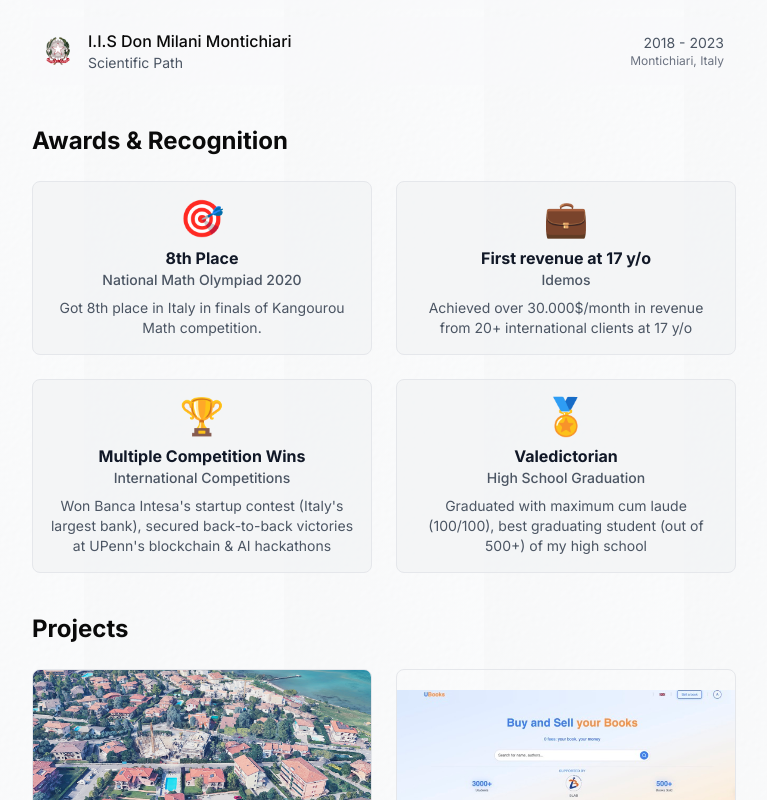
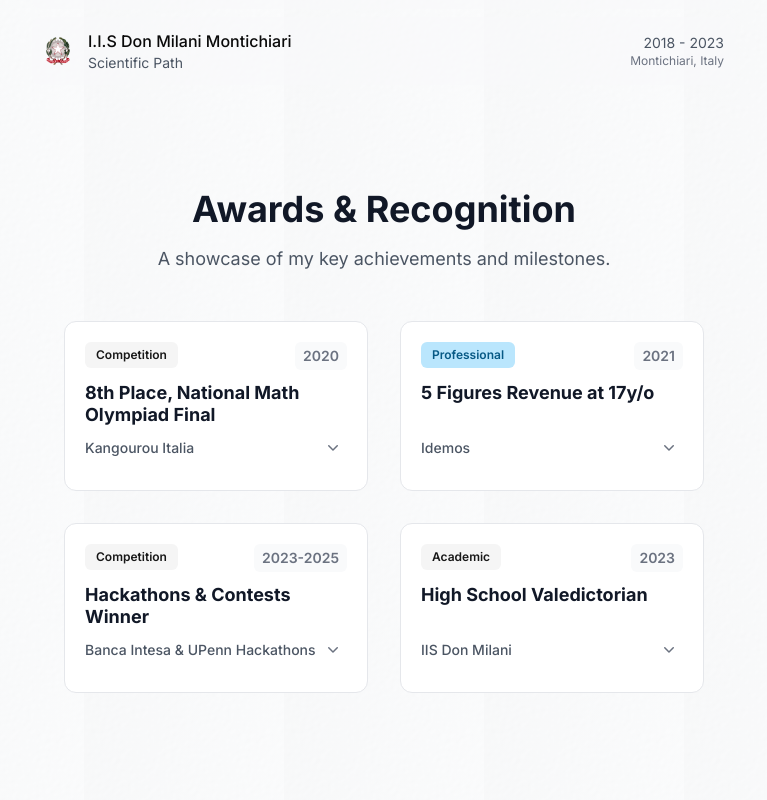
Before and after one commit to WaverAndrew/portfolio-website, a Next.js app: page / in a window 1280 px wide. Shown: the part 1420-2220 px from the top of the page, without its empty margins (256-1023 px from the left). Built offline with nearby package versions, Linux system fonts and the light colour scheme.

Commit message:
Refactor Awards component to enhance structure and styling; introduce Badge component for category labels

```diff
--- a/src/components/Awards/index.tsx
+++ b/src/components/Awards/index.tsx
@@ -1,69 +1,193 @@
-import React from "react";
+import React, { useState } from "react";
+import { Badge } from "../ui/badge";
 
-// Define the award type
 interface Award {
-  icon: string;
   title: string;
-  event: string;
+  organization: string;
+  year: string;
+  category: string;
   tagline: string;
 }
 
-export const Awards: React.FC = () => {
-  const awards: Award[] = [
+const awardsData: Award[] = [
   {
-      icon: "🎯",
-      title: "8th Place",
-      event: "National Math Olympiad 2020",
+    title: "8th Place, National Math Olympiad Final",
+    organization: "Kangourou Italia",
+    year: "2020",
+    category: "competition",
     tagline:
-        "Got 8th place in Italy in finals of Kangourou Math competition.",
+      "Secured 8th place in the Italian finals of Kangourou Math competition.",
   },
   {
-      icon: "💼",
-      title: "First revenue at 17 y/o",
-      event: "Idemos",
+    title: "5 Figures Revenue at 17y/o",
+    organization: "Idemos",
+    year: "2021",
+    category: "professional",
     tagline:
-        "Achieved over 30.000$/month in revenue from 20+ international clients at 17 y/o",
+      "Topped $30,000/month in revenue from 20+ international clients at the age of 17.",
   },
   {
-      icon: "🏆",
-      title: "Multiple Competition Wins",
-      event: "International Competitions",
+    title: "Hackathons & Contests Winner",
+    organization: "Banca Intesa & UPenn Hackathons",
+    year: "2023-2025",
+    category: "competition",
     tagline:
-        "Won Banca Intesa's startup contest (Italy's largest bank), secured back-to-back victories at UPenn's blockchain & AI hackathons",
+      "Winner of Banca Intesa's startup contest (Italy's largest bank) and achieved two consecutive victories at UPenn's Blockchain & AI hackathons (2024 & 2025).",
   },
   {
-      icon: "🏅",
-      title: "Valedictorian",
-      event: "High School Graduation",
+    title: "High School Valedictorian",
+    organization: "IIS Don Milani", // You might want to specify the actual high school name
+    year: "2023",
+    category: "academic",
     tagline:
-        "Graduated with maximum cum laude (100/100), best graduating student (out of 500+) of my high school",
+      "Graduated Valedictorian with maximum cum laude (100/100 with honors), ranking as the top student among over 500 graduates.",
   },
 ];
 
+const getCategoryStyle = (category: string) => {
+  const styles: { [key: string]: string } = {
+    professional:
+      "bg-sky-200 text-sky-800 border-sky-300 dark:bg-sky-700 dark:text-sky-100 dark:border-sky-600",
+    design:
+      "bg-pink-200 text-pink-800 border-pink-300 dark:bg-pink-700 dark:text-pink-100 dark:border-pink-600",
+    community:
+      "bg-green-200 text-green-800 border-green-300 dark:bg-green-700 dark:text-green-100 dark:border-green-600",
+    academic:
+      "bg-green-200 text-green-800 border-green-300 dark:bg-green-700 dark:text-green-100 dark:border-green-600",
+    competition:
+      "bg-purple-200 text-purple-800 border-purple-300 dark:bg-purple-700 dark:text-purple-100 dark:border-purple-600",
+  };
   return (
-    <section className="space-y-6">
-      <h2 className="text-2xl font-bold">Awards & Recognition</h2>
-      <div className="grid grid-cols-2 gap-4 md:gap-6">
-        {awards.map((award, i) => (
+    styles[category] ||
+    "bg-gray-200 text-gray-700 border-gray-300 dark:bg-gray-600 dark:text-gray-200 dark:border-gray-500"
+  );
+};
+
+const getCategoryLabel = (category: string) => {
+  const labels: { [key: string]: string } = {
+    professional: "Professional",
+    design: "Design",
+    community: "Community",
+    academic: "Academic",
+    competition: "Competition",
+  };
+  return labels[category] || "Other";
+};
+
+const ChevronDownIcon = (props: React.SVGProps<SVGSVGElement>) => (
+  <svg
+    xmlns="http://www.w3.org/2000/svg"
+    viewBox="0 0 20 20"
+    fill="currentColor"
+    {...props}
+  >
+    <path
+      fillRule="evenodd"
+      d="M5.23 7.21a.75.75 0 011.06.02L10 10.94l3.71-3.71a.75.75 0 111.06 1.06l-4.25 4.25a.75.75 0 01-1.06 0L5.23 8.29a.75.75 0 01.02-1.06z"
+      clipRule="evenodd"
+    />
+  </svg>
+);
+
+const ChevronUpIcon = (props: React.SVGProps<SVGSVGElement>) => (
+  <svg
+    xmlns="http://www.w3.org/2000/svg"
+    viewBox="0 0 20 20"
+    fill="currentColor"
+    {...props}
+  >
+    <path
+      fillRule="evenodd"
+      d="M14.77 12.79a.75.75 0 01-1.06-.02L10 9.06l-3.71 3.71a.75.75 0 11-1.06-1.06l4.25-4.25a.75.75 0 011.06 0l4.25 4.25a.75.75 0 01-.02 1.06z"
+      clipRule="evenodd"
+    />
+  </svg>
+);
+
+export const Awards: React.FC = () => {
+  const [openAccordions, setOpenAccordions] = useState<Record<number, boolean>>(
+    {}
+  );
+
+  const toggleAccordion = (index: number) => {
+    setOpenAccordions((prev) => ({ ...prev, [index]: !prev[index] }));
+  };
+
+  return (
+    <section className="py-12 md:py-16">
+      <div className="max-w-6xl mx-auto px-4 sm:px-6 lg:px-8">
+        <div className="mb-12 text-center">
+          <h2 className="text-3xl sm:text-4xl font-bold text-gray-900 dark:text-white mb-4">
+            Awards & Recognition
+          </h2>
+          <p className="text-lg text-gray-600 dark:text-gray-300 max-w-2xl mx-auto">
+            A showcase of my key achievements and milestones.
+          </p>
+        </div>
+
+        <div className="grid grid-cols-1 md:grid-cols-2 gap-6 lg:gap-8 items-start">
+          {awardsData.map((award, index) => (
             <div
-            key={i}
-            className="flex flex-col items-center text-center p-4 bg-gray-100/80 dark:bg-gray-800/40 rounded-lg transition-all hover:bg-gray-200/80 dark:hover:bg-gray-700/50 border border-gray-200 dark:border-gray-700/50"
+              key={index}
+              className="relative bg-white dark:bg-gray-800 border border-gray-200 dark:border-gray-700 rounded-xl p-5 hover:shadow-xl hover:border-gray-300 dark:hover:border-gray-600 transition-all duration-300 hover:-translate-y-1 cursor-pointer"
+              onClick={() => toggleAccordion(index)}
             >
-            <div className="text-4xl mb-2">{award.icon}</div>
-            <div>
-              <h3 className="font-bold text-sm md:text-base text-gray-900 dark:text-white">
+              <div className="flex items-start justify-between mb-3">
+                <Badge
+                  variant="secondary"
+                  className={`${getCategoryStyle(
+                    award.category
+                  )} text-xs font-medium px-2.5 py-1`}
+                >
+                  {getCategoryLabel(award.category)}
+                </Badge>
+                <span className="text-sm font-semibold text-gray-500 dark:text-gray-400 bg-gray-50 dark:bg-gray-700/50 px-2 py-1 rounded-md">
+                  {award.year}
+                </span>
+              </div>
+
+              <h3 className="font-bold text-gray-900 dark:text-white text-lg mb-1 leading-tight min-h-12">
                 {award.title}
               </h3>
-              <p className="text-xs md:text-sm text-gray-600 dark:text-gray-400 font-medium">
-                {award.event}
+
+              <div className="flex justify-between items-center mb-2">
+                <p className="text-sm text-gray-600 dark:text-gray-300 font-medium">
+                  {award.organization}
                 </p>
-              <p className="mt-2 text-xs md:text-sm text-gray-600 dark:text-gray-400">
+                <button
+                  onClick={(e) => {
+                    e.stopPropagation();
+                    toggleAccordion(index);
+                  }}
+                  className="p-1 rounded-full hover:bg-gray-100 dark:hover:bg-gray-700 text-gray-500 dark:text-gray-400 focus:outline-none focus:ring-2 focus:ring-blue-500"
+                  aria-label={openAccordions[index] ? "Collapse" : "Expand"}
+                >
+                  {openAccordions[index] ? (
+                    <ChevronUpIcon className="h-5 w-5" />
+                  ) : (
+                    <ChevronDownIcon className="h-5 w-5" />
+                  )}
+                </button>
+              </div>
+
+              <div
+                style={{
+                  maxHeight: openAccordions[index] ? "500px" : "0px",
+                  transition:
+                    "max-height 0.3s ease-in-out, padding-top 0.3s ease-in-out, opacity 0.3s ease-in-out",
+                  overflow: "hidden",
+                  paddingTop: openAccordions[index] ? "0.25rem" : "0rem",
+                  opacity: openAccordions[index] ? 1 : 0,
+                }}
+              >
+                <p className="text-sm text-gray-500 dark:text-gray-400">
                   {award.tagline}
                 </p>
               </div>
             </div>
           ))}
         </div>
+      </div>
     </section>
   );
 };
--- /dev/null
+++ b/src/components/ui/badge.tsx
@@ -0,0 +1,48 @@
+import React from "react";
+
+interface BadgeProps extends React.HTMLAttributes<HTMLSpanElement> {
+  variant?: "default" | "secondary" | "destructive" | "outline"; // Add other variants as needed
+  // You can add more specific props related to badge styling or behavior here
+}
+
+export const Badge: React.FC<BadgeProps> = ({
+  className,
+  variant = "default",
+  children,
+  ...props
+}) => {
+  // Basic styling, can be expanded with clsx or similar for more complex variant styling
+  const baseStyle =
+    "inline-flex items-center rounded-md border px-2.5 py-0.5 text-xs font-semibold transition-colors focus:outline-none focus:ring-2 focus:ring-ring focus:ring-offset-2";
+
+  // Example variant styling (add more as needed based on your globals.css or UI library)
+  let variantStyle = "";
+  switch (variant) {
+    case "secondary":
+      variantStyle =
+        "border-transparent bg-secondary text-secondary-foreground hover:bg-secondary/80";
+      break;
+    case "destructive":
+      variantStyle =
+        "border-transparent bg-destructive text-destructive-foreground hover:bg-destructive/80";
+      break;
+    case "outline":
+      variantStyle = "text-foreground";
+      break;
+    default: // "default"
+      variantStyle =
+        "border-transparent bg-primary text-primary-foreground hover:bg-primary/80";
+      break;
+  }
+
+  return (
+    <span
+      className={`${baseStyle} ${variantStyle} ${className || ""}`}
+      {...props}
+    >
+      {children}
+    </span>
+  );
+};
+
+export default Badge;
```
Lines whose indentation alone changed are shown as unchanged.
